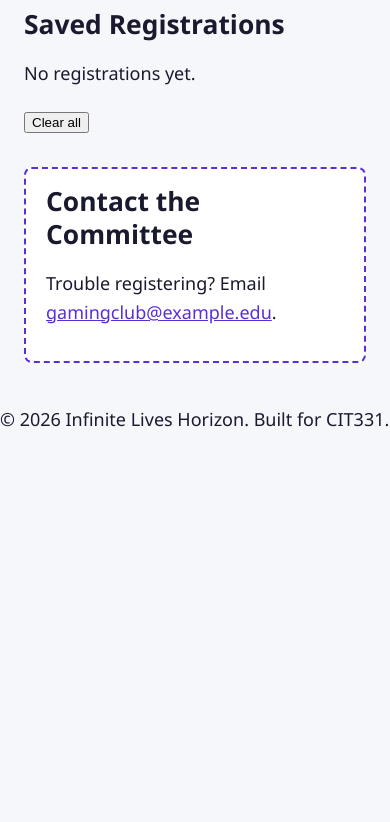
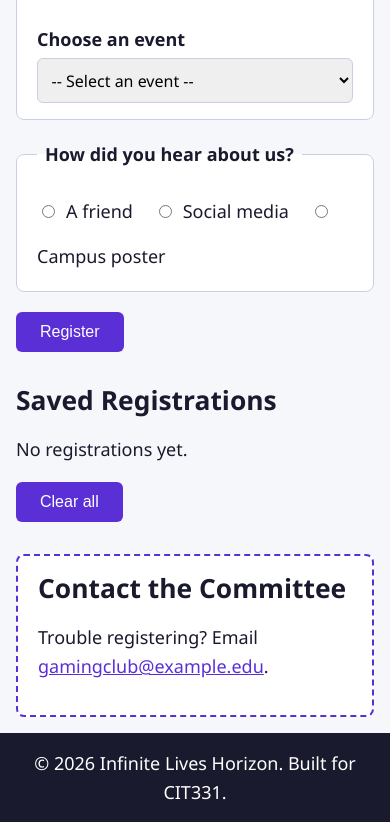
Before and after one commit to Tayyaba-tz/cit331-assignment1-24l-0035, a plain HTML site: page register.html in a window 390 px wide. Shown: the part 768-1590 px from the top of the page. Before the commit the page ends 1219 px from the top, so only its background shows below. Drawn offline with Linux system fonts and the light colour scheme.

Commit message:
Add form, footer styles and responsive design

```diff
--- a/css/style.css
+++ b/css/style.css
@@ -205,3 +205,111 @@ figcaption {
     border-radius: 8px;
     background-color: var(--card);
 }
+
+/* ---------- Form ---------- */
+fieldset {
+    margin: 0 0 1.25rem;
+    padding: 1rem 1.25rem;
+    border: 1px solid var(--border);
+    border-radius: 8px;
+    background-color: var(--card);
+}
+
+legend {
+    padding: 0 0.5rem;
+    font-weight: bold;
+}
+
+label {
+    display: block;
+    margin: 0.75rem 0 0.25rem;
+    font-weight: bold;
+}
+
+input[type="text"],
+input[type="email"],
+input[type="tel"],
+select {
+    width: 100%;
+    max-width: 28rem;
+    padding: 0.6rem;
+    border: 1px solid var(--border);
+    border-radius: 6px;
+    font-size: 1rem;
+    font-family: inherit;
+}
+
+input[type="radio"] {
+    margin-right: 0.4rem;
+}
+
+fieldset input[type="radio"]+label {
+    display: inline-block;
+    margin-right: 1rem;
+    font-weight: normal;
+}
+
+button {
+    padding: 0.7rem 1.5rem;
+    border: none;
+    border-radius: 6px;
+    background-color: var(--accent);
+    color: var(--accent-text);
+    font-size: 1rem;
+    cursor: pointer;
+    transition: background-color 0.2s;
+}
+
+button:hover {
+    background-color: #3f1d9e;
+}
+
+#confirmation {
+    margin-top: 1rem;
+    font-weight: bold;
+}
+
+#registration-list {
+    padding-left: 1.25rem;
+}
+
+#registration-list li {
+    margin-bottom: 0.5rem;
+}
+
+/* ---------- Footer ---------- */
+footer {
+    padding: 1rem 1.5rem;
+    text-align: center;
+    background-color: var(--header-bg);
+    color: var(--header-text);
+}
+
+footer p {
+    margin: 0;
+}
+
+/* ---------- Responsive design ---------- */
+@media (max-width: 600px) {
+    .site-header {
+        flex-direction: column;
+        align-items: flex-start;
+    }
+
+    nav {
+        width: 100%;
+        flex-direction: column;
+    }
+
+    h1 {
+        font-size: 1.75rem;
+    }
+
+    #main-content {
+        padding: 1rem;
+    }
+
+    .event-card {
+        flex-basis: 100%;
+    }
+}
```
